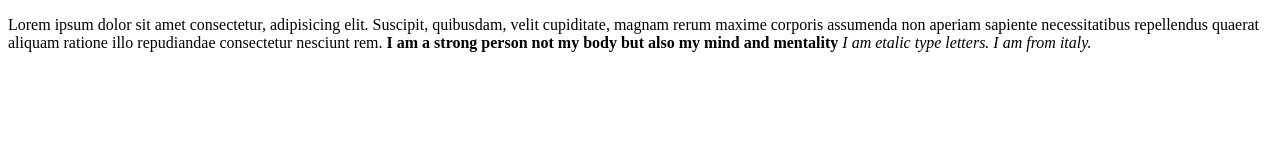
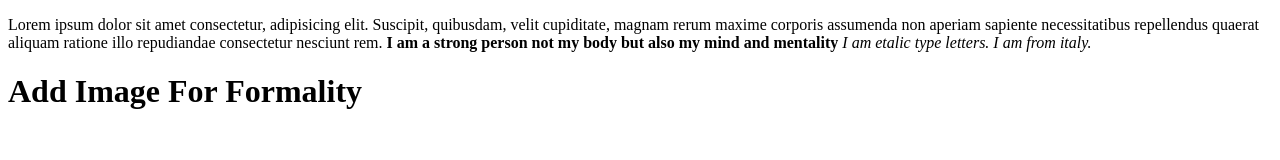
Before and after one commit to AnupomRoyShuvo/my-first-repo, a plain HTML site: page index.html in a window 1280 px wide. Drawn offline with Linux system fonts and the light colour scheme.

Commit message:
add image

```diff
--- a/index.html
+++ b/index.html
@@ -17,6 +17,7 @@
         <strong>I am a strong person not my body but also my mind and mentality</strong>
 
         <em>I am etalic type letters. I am from italy.</em>
+    <h1>Add Image For Formality</h1>
     </p>
 </body>
 
```
